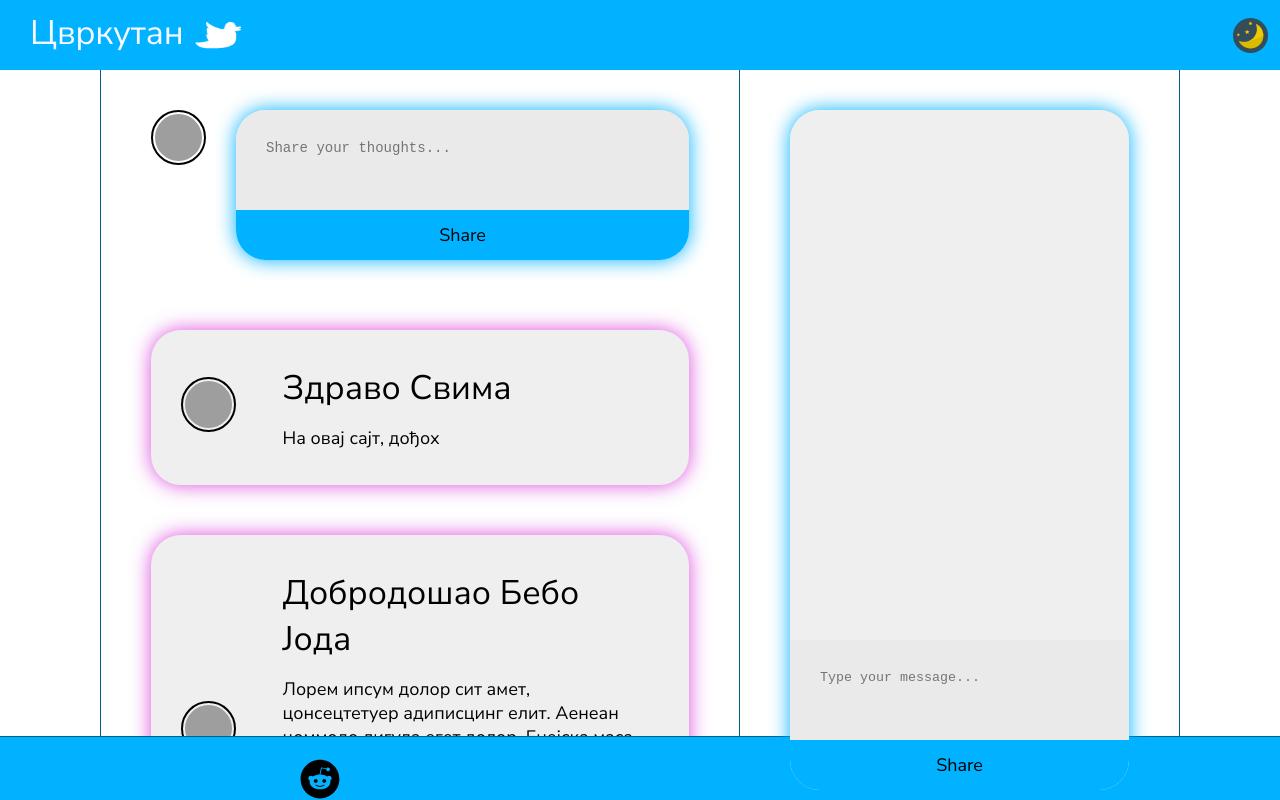
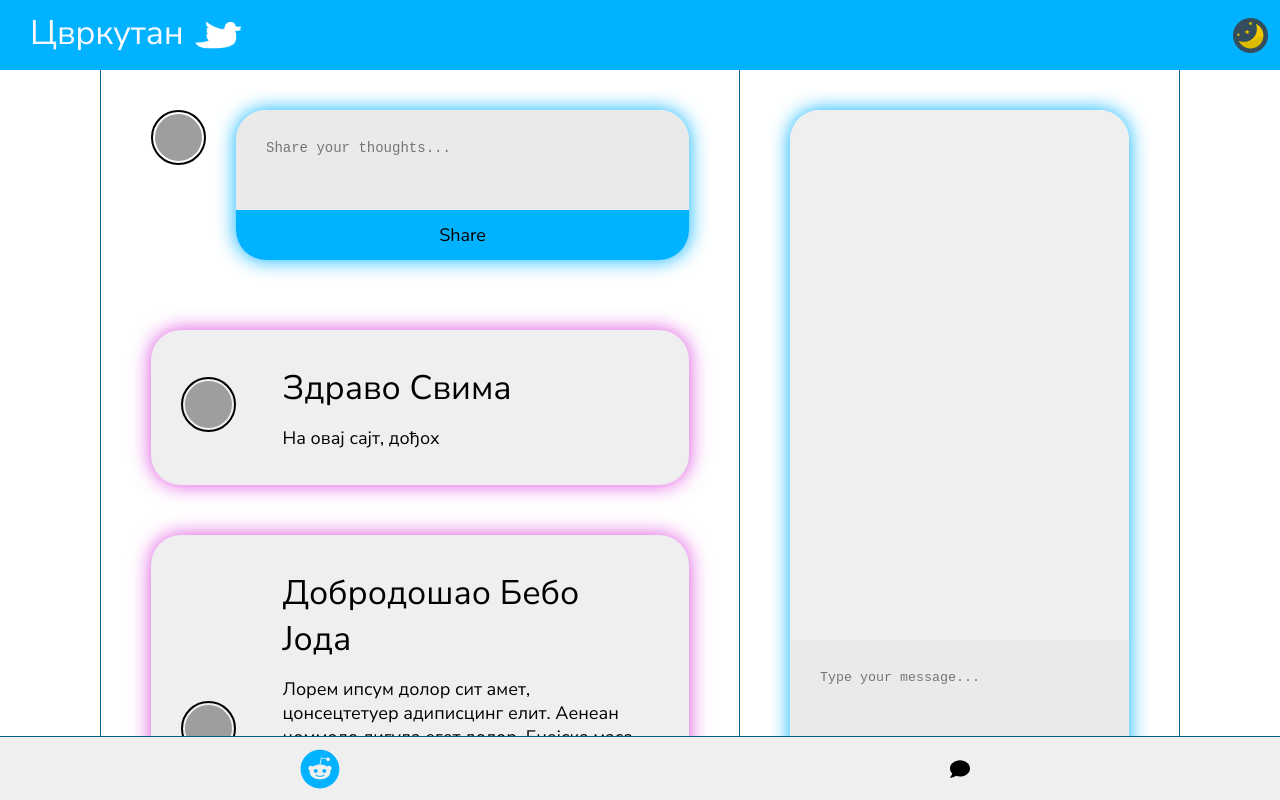
Before and after one commit to predragrkovic/cvrkutan, a React (Create React App) app: page / in a window 1280 px wide. Built offline with nearby package versions, Linux system fonts and the light colour scheme; grey boxes are pictures that could not be loaded.

Commit message:
Finished bottom tab design and fixed some styling

```diff
--- a/src/App.scss
+++ b/src/App.scss
@@ -16,6 +16,7 @@
     padding: unset;
   }
   .buttons-container {
+    z-index: 999;
     position: fixed;
     left: 0;
     bottom: 0;
@@ -39,16 +40,22 @@
 
     .button {
       width: 100%;
-      padding-top: 20px;
+      background-color: unset;
+
+      &.selected {
+        color: $primary;
+      }
     }
   }
 }
 
 .screen-container {
   overflow-y: hidden;
+  overflow-x: hidden;
   display: flex;
   flex: 1;
   flex-direction: row;
+  justify-content: center;
 }
 
 .padding-div {
--- a/src/App.tsx
+++ b/src/App.tsx
@@ -29,11 +29,15 @@ function App() {
         <div className="padding-div"></div>
       </div>
       <div className={`buttons-container ${darkTheme && 'dark'}`}>
-        <div className="button">
-          <FaReddit onClick={handlePostsClick} size={40} />
+        <div
+          onClick={handlePostsClick}
+          className={`button ${renderChoice === 'posts' && 'selected'}`}>
+          <FaReddit size={renderChoice === 'posts' ? 40 : 20} />
         </div>
-        <div className="button">
-          <FaComment onClick={handleChatClick} size={20} />
+        <div
+          onClick={handleChatClick}
+          className={`button ${renderChoice === 'chat' && 'selected'}`}>
+          <FaComment size={renderChoice === 'chat' ? 40 : 20} />
         </div>
       </div>
     </div>
--- a/src/components/molecules/ChatCardContent/style.scss
+++ b/src/components/molecules/ChatCardContent/style.scss
@@ -6,8 +6,12 @@
   display: flex;
   flex-direction: column;
 
+  @include fold {
+    height: 76vh;
+  }
+
   .scroll-div {
-        flex:1;
+    flex: 1;
     background-color: $surface;
     &.dark {
       background-color: $surface_dark;
--- a/src/components/organisms/Chat/style.scss
+++ b/src/components/organisms/Chat/style.scss
@@ -1,7 +1,6 @@
 @import '../../../style/colors.scss';
 @import './../../../style/fonts.scss';
 @import 'src/style/breakpoints.scss';
-
 
 .chat-container {
   padding-top: 40px;
@@ -15,10 +14,11 @@
   border-right: 1px solid;
   border-right-color: $primary_darker;
 
+  overflow-x: hidden;
+
   @include fold {
     &.hide {
       display: none;
     }
   }
-
 }
--- a/src/components/organisms/Header/style.scss
+++ b/src/components/organisms/Header/style.scss
@@ -7,6 +7,7 @@
   min-width: 1080px;
   position: sticky;
   top: 0;
+  z-index: 999;
   background-color: $primary;
   display: flex;
   justify-content: space-between;
--- a/src/components/organisms/Posts/style.scss
+++ b/src/components/organisms/Posts/style.scss
@@ -1,9 +1,9 @@
 @import 'src/style/breakpoints';
 @import 'src/style/colors';
 
-
 .posts-container {
   overflow-y: scroll;
+
   display: flex;
   flex: 4;
   flex-direction: column;
@@ -20,11 +20,11 @@
   padding-left: 50px;
   padding-right: 50px;
 
-    @include fold{
+  @include fold {
     min-width: unset;
+    height: calc(100vh - 150px);
     &.hide {
       display: none;
     }
-
   }
 }
```
Lines whose indentation alone changed are shown as unchanged.
